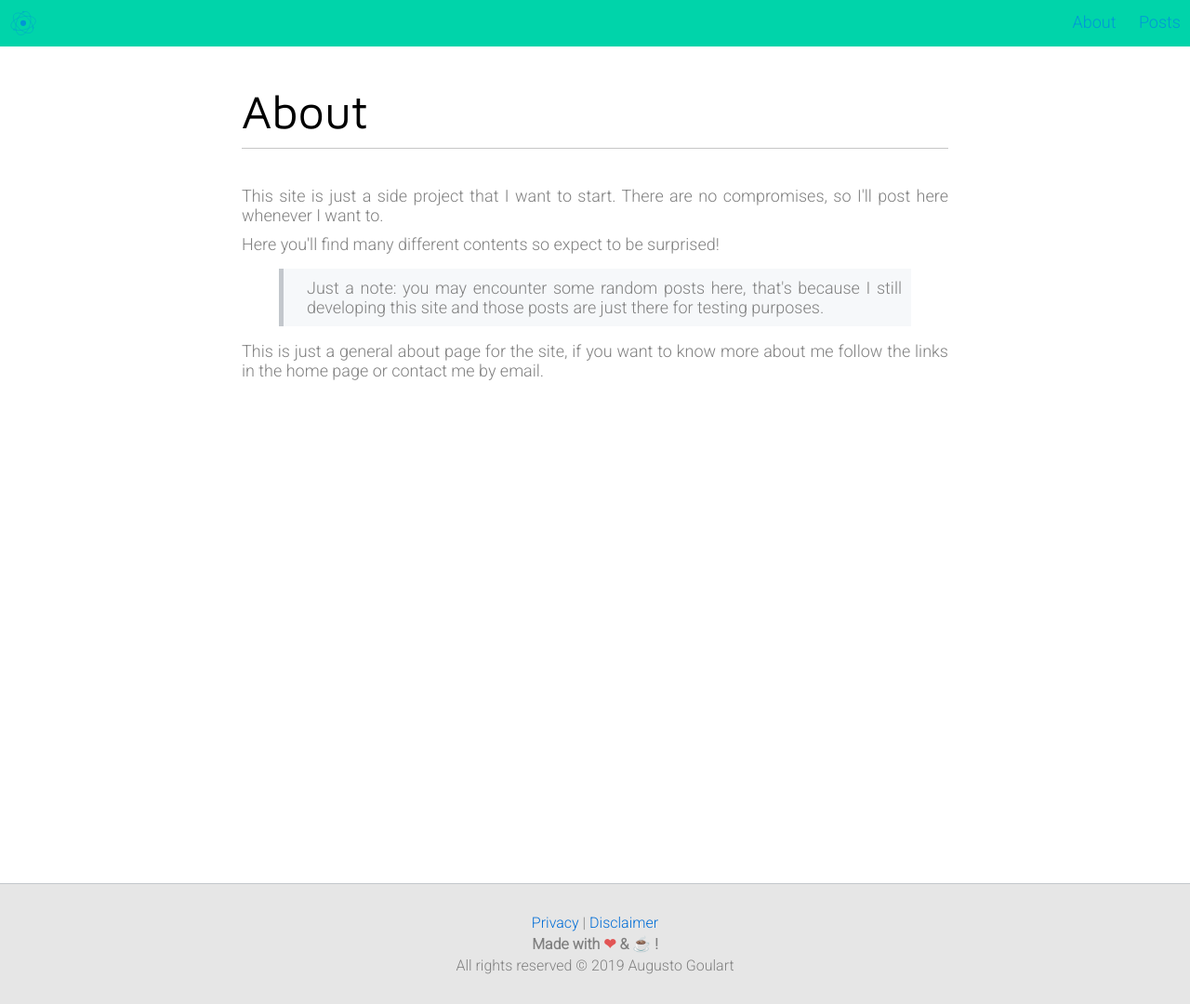
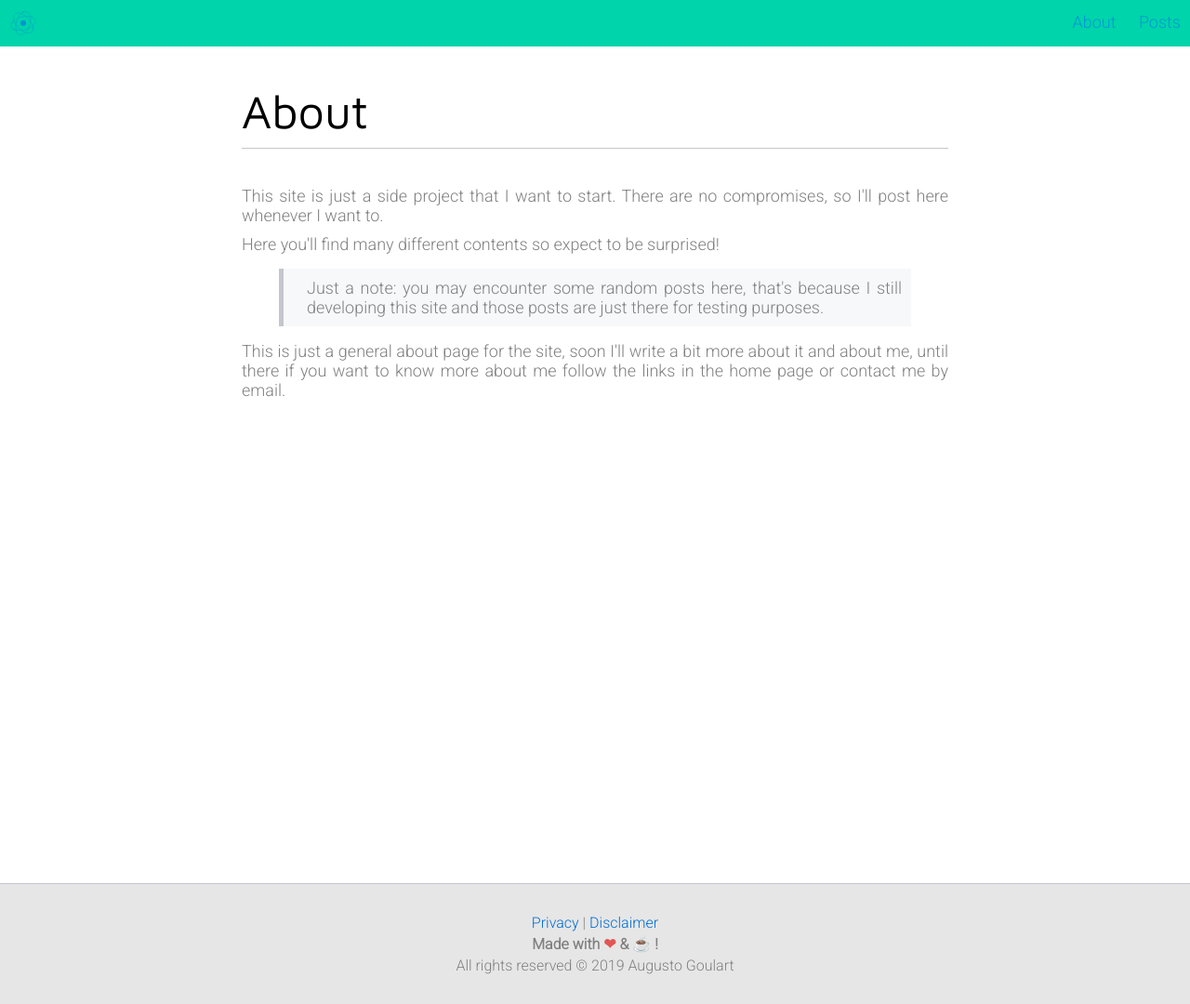
Before and after one commit to oAGoulart/oAGoulart.github.io, a Jekyll site: the page built from about.html, in a window 1280 px wide. Shown: the whole page at 93% size. Built offline with Jekyll 4.4.1, drawn with Linux system fonts in a browser that asks for light colours.

Commit message:
Updated about.html

```diff
--- a/about.html
+++ b/about.html
@@ -19,6 +19,6 @@ title: About
 		</p>
 	</blockquote>
 	<p>
-		This is just a general about page for the site, if you want to know more about me follow the links in the home page or contact me by email.
+		This is just a general about page for the site, soon I'll write a bit more about it and about me, until there if you want to know more about me follow the links in the home page or contact me by email.
 	</p>
 </div>
```
